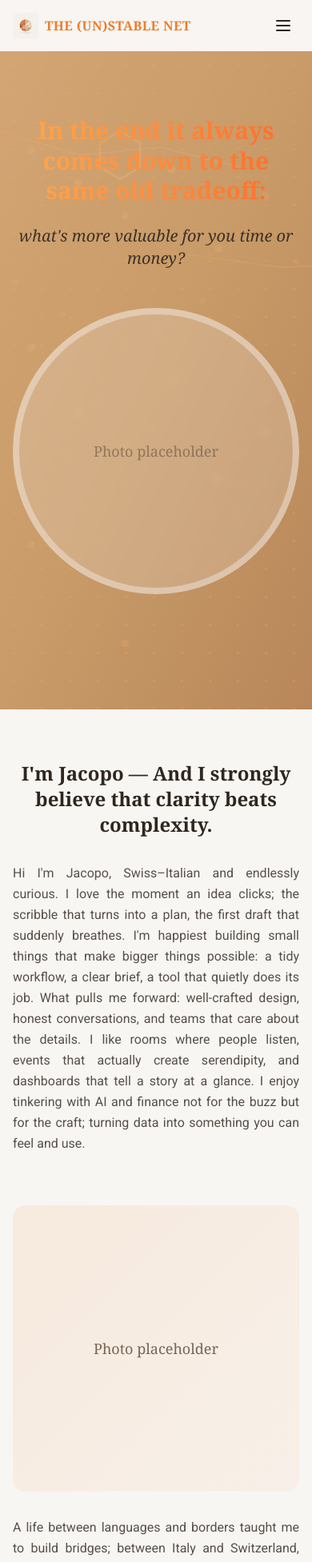
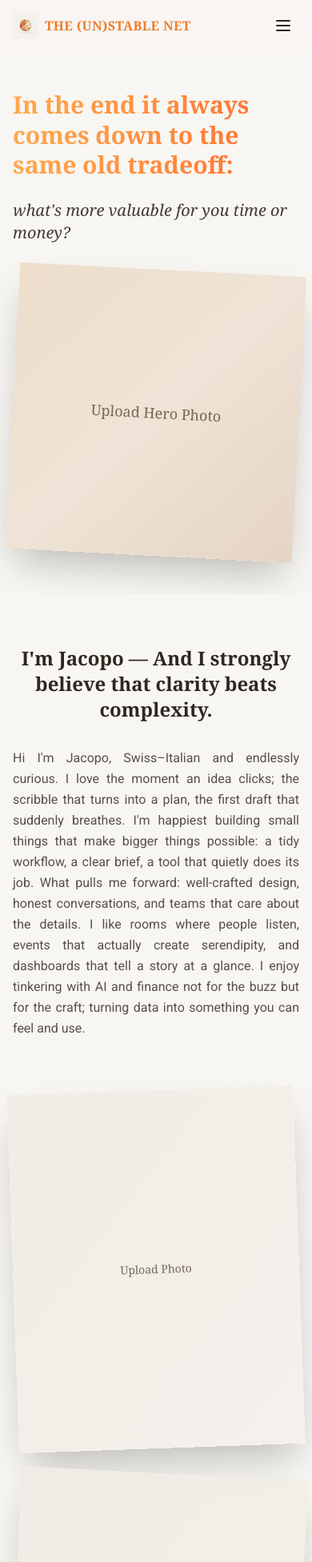
Before and after one commit to James-Git-Repo/eu-market-pulse, a React (Vite) app: page /about in a window 390 px wide. Shown: the top 1953 px of the page at 80% size. Built offline with nearby package versions, Linux system fonts and the light colour scheme; no server answers; the database is empty; the HTML template or start-up script is replaced by a standard one.

Commit message:
Refactor About page hero and images

```diff
--- a/src/pages/About.tsx
+++ b/src/pages/About.tsx
@@ -19,9 +19,15 @@ export default function About() {
   const [heroImage, setHeroImage] = useState("");
   const [gridImage, setGridImage] = useState("");
   const [communityImage, setCommunityImage] = useState("");
+  const [photo1, setPhoto1] = useState("");
+  const [photo2, setPhoto2] = useState("");
+  const [photo3, setPhoto3] = useState("");
   const [heroImageId, setHeroImageId] = useState<number | null>(null);
   const [gridImageId, setGridImageId] = useState<number | null>(null);
   const [communityImageId, setCommunityImageId] = useState<number | null>(null);
+  const [photo1Id, setPhoto1Id] = useState<number | null>(null);
+  const [photo2Id, setPhoto2Id] = useState<number | null>(null);
+  const [photo3Id, setPhoto3Id] = useState<number | null>(null);
   const { toast } = useToast();
 
   // Fetch images from Supabase on mount
@@ -36,6 +42,9 @@ export default function About() {
           const heroData = data.find((img) => img.name === "hero-photo");
           const gridData = data.find((img) => img.name === "grid-photo");
           const communityData = data.find((img) => img.name === "community-photo");
+          const photo1Data = data.find((img) => img.name === "photo1");
+          const photo2Data = data.find((img) => img.name === "photo2");
+          const photo3Data = data.find((img) => img.name === "photo3");
 
           if (heroData) {
             setHeroImage(heroData.image || "");
@@ -49,6 +58,18 @@ export default function About() {
             setCommunityImage(communityData.image || "");
             setCommunityImageId(communityData.id);
           }
+          if (photo1Data) {
+            setPhoto1(photo1Data.image || "");
+            setPhoto1Id(photo1Data.id);
+          }
+          if (photo2Data) {
+            setPhoto2(photo2Data.image || "");
+            setPhoto2Id(photo2Data.id);
+          }
+          if (photo3Data) {
+            setPhoto3(photo3Data.image || "");
+            setPhoto3Id(photo3Data.id);
+          }
         }
       } catch (error) {
         console.error("Error fetching images:", error);
@@ -58,7 +79,7 @@ export default function About() {
     fetchImages();
   }, []);
 
-  const handleImageUpload = async (e: React.ChangeEvent<HTMLInputElement>, imageType: "hero" | "grid" | "community") => {
+  const handleImageUpload = async (e: React.ChangeEvent<HTMLInputElement>, imageType: "hero" | "grid" | "community" | "photo1" | "photo2" | "photo3") => {
     const file = e.target.files?.[0];
     if (!file) return;
 
@@ -76,8 +97,12 @@ export default function About() {
       } = supabase.storage.from("article-images").getPublicUrl(filePath);
 
       // Update Supabase Covers table
-      const coverName = imageType === "hero" ? "hero-photo" : imageType === "grid" ? "grid-photo" : "community-photo";
-      const coverId = imageType === "hero" ? heroImageId : imageType === "grid" ? gridImageId : communityImageId;
+      const coverName = imageType;
+      const coverId = imageType === "hero" ? heroImageId :
+                      imageType === "grid" ? gridImageId :
+                      imageType === "community" ? communityImageId :
+                      imageType === "photo1" ? photo1Id :
+                      imageType === "photo2" ? photo2Id : photo3Id;
 
       if (coverId) {
         // Update existing record
@@ -99,23 +124,21 @@ export default function About() {
         if (insertError) throw insertError;
 
         if (newCover) {
-          if (imageType === "hero") {
-            setHeroImageId(newCover.id);
-          } else if (imageType === "grid") {
-            setGridImageId(newCover.id);
-          } else {
-            setCommunityImageId(newCover.id);
-          }
+          if (imageType === "hero") setHeroImageId(newCover.id);
+          else if (imageType === "grid") setGridImageId(newCover.id);
+          else if (imageType === "community") setCommunityImageId(newCover.id);
+          else if (imageType === "photo1") setPhoto1Id(newCover.id);
+          else if (imageType === "photo2") setPhoto2Id(newCover.id);
+          else if (imageType === "photo3") setPhoto3Id(newCover.id);
         }
       }
 
-      if (imageType === "hero") {
-        setHeroImage(publicUrl);
-      } else if (imageType === "grid") {
-        setGridImage(publicUrl);
-      } else {
-        setCommunityImage(publicUrl);
-      }
+      if (imageType === "hero") setHeroImage(publicUrl);
+      else if (imageType === "grid") setGridImage(publicUrl);
+      else if (imageType === "community") setCommunityImage(publicUrl);
+      else if (imageType === "photo1") setPhoto1(publicUrl);
+      else if (imageType === "photo2") setPhoto2(publicUrl);
+      else if (imageType === "photo3") setPhoto3(publicUrl);
 
       toast({
         title: "Image uploaded",
@@ -163,153 +186,46 @@ export default function About() {
     <>
       {/* Main Content */}
       <main className="flex-1">
-        {/* Hero Section with Title */}
-        <div className="relative py-20 md:py-32 overflow-hidden">
-          {/* Base gradient background */}
-          <div className="absolute inset-0 bg-gradient-to-br from-[#D4A574] via-[#C89B68] to-[#B8865A] dark:from-[#2a1f15] dark:via-[#3d2a1a] dark:to-[#1f1812]" />
+        {/* Split Hero Section - Half Text, Half Photo */}
+        <div className="relative py-12 md:py-20 overflow-hidden">
+          <div className="container mx-auto px-4 relative z-10">
+            <div className="max-w-6xl mx-auto">
+              <div className="grid md:grid-cols-2 gap-8 md:gap-12 items-center">
+                {/* Left: Title Text */}
+                <div className="order-1">
+                  <h1 className="text-3xl md:text-5xl font-bold font-body mb-6 bg-gradient-to-r from-[#FFA94D] via-[#FF8C3D] to-[#FF6B2B] bg-clip-text text-transparent leading-tight">
+                    In the end it always comes down to the same old tradeoff:
+                  </h1>
+                  <p className="text-xl md:text-2xl font-body text-foreground/90 italic">
+                    what's more valuable for you time or money?
+                  </p>
+                </div>
 
-          {/* Circuit board pattern overlay */}
-          <svg className="absolute inset-0 w-full h-full opacity-40" xmlns="http://www.w3.org/2000/svg">
-            <defs>
-              <linearGradient id="circuitGrad" x1="0%" y1="0%" x2="100%" y2="100%">
-                <stop offset="0%" stopColor="#FFA94D" stopOpacity="0.9" />
-                <stop offset="50%" stopColor="#FFBE7B" stopOpacity="0.7" />
-                <stop offset="100%" stopColor="#FFD6A5" stopOpacity="0.5" />
-              </linearGradient>
-            </defs>
-
-            {/* Vertical circuit lines */}
-            <g className="animate-pulse-slow">
-              <line x1="10%" y1="0" x2="10%" y2="100%" stroke="url(#circuitGrad)" strokeWidth="2" />
-              <circle cx="10%" cy="15%" r="5" fill="url(#circuitGrad)" />
-              <circle cx="10%" cy="45%" r="5" fill="url(#circuitGrad)" />
-              <circle cx="10%" cy="75%" r="5" fill="url(#circuitGrad)" />
-
-              <line x1="25%" y1="0" x2="25%" y2="85%" stroke="url(#circuitGrad)" strokeWidth="2" />
-              <circle cx="25%" cy="20%" r="5" fill="url(#circuitGrad)" />
-              <circle cx="25%" cy="55%" r="5" fill="url(#circuitGrad)" />
-
-              <line x1="40%" y1="0" x2="40%" y2="100%" stroke="url(#circuitGrad)" strokeWidth="2" />
-              <circle cx="40%" cy="25%" r="5" fill="url(#circuitGrad)" />
-              <circle cx="40%" cy="60%" r="5" fill="url(#circuitGrad)" />
-              <circle cx="40%" cy="90%" r="5" fill="url(#circuitGrad)" />
-
-              <line x1="55%" y1="0" x2="55%" y2="80%" stroke="url(#circuitGrad)" strokeWidth="2" />
-              <circle cx="55%" cy="18%" r="5" fill="url(#circuitGrad)" />
-              <circle cx="55%" cy="50%" r="5" fill="url(#circuitGrad)" />
-
-              <line x1="70%" y1="0" x2="70%" y2="100%" stroke="url(#circuitGrad)" strokeWidth="2" />
-              <circle cx="70%" cy="30%" r="5" fill="url(#circuitGrad)" />
-              <circle cx="70%" cy="65%" r="5" fill="url(#circuitGrad)" />
-
-              <line x1="85%" y1="0" x2="85%" y2="90%" stroke="url(#circuitGrad)" strokeWidth="2" />
-              <circle cx="85%" cy="22%" r="5" fill="url(#circuitGrad)" />
-              <circle cx="85%" cy="58%" r="5" fill="url(#circuitGrad)" />
-            </g>
-
-            {/* Horizontal connecting lines */}
-            <g className="animate-pulse-slow" style={{ animationDelay: "0.5s" }}>
-              <line x1="0" y1="20%" x2="100%" y2="20%" stroke="url(#circuitGrad)" strokeWidth="2" />
-              <line x1="15%" y1="50%" x2="95%" y2="50%" stroke="url(#circuitGrad)" strokeWidth="2" />
-              <line x1="0" y1="75%" x2="85%" y2="75%" stroke="url(#circuitGrad)" strokeWidth="2" />
-              <line x1="20%" y1="90%" x2="100%" y2="90%" stroke="url(#circuitGrad)" strokeWidth="2" />
-            </g>
-
-            {/* Hexagon shapes */}
-            <g className="animate-float">
-              <polygon
-                points="150,100 175,115 175,145 150,160 125,145 125,115"
-                fill="none"
-                stroke="url(#circuitGrad)"
-                strokeWidth="2.5"
-              />
-              <polygon
-                points="450,250 485,272 485,316 450,338 415,316 415,272"
-                fill="none"
-                stroke="url(#circuitGrad)"
-                strokeWidth="2.5"
-              />
-              <polygon
-                points="800,150 830,167 830,201 800,218 770,201 770,167"
-                fill="none"
-                stroke="url(#circuitGrad)"
-                strokeWidth="2.5"
-              />
-            </g>
-
-            {/* Diagonal circuit paths */}
-            <g className="animate-pulse-slow" style={{ animationDelay: "1s" }}>
-              <path d="M 0 100 L 100 130 L 200 120 L 300 145" stroke="url(#circuitGrad)" strokeWidth="2" fill="none" />
-              <path
-                d="M 200 250 L 350 270 L 500 265 L 650 280"
-                stroke="url(#circuitGrad)"
-                strokeWidth="2"
-                fill="none"
-              />
-            </g>
-
-            {/* Additional connection nodes */}
-            <g className="animate-pulse-slow" style={{ animationDelay: "1.5s" }}>
-              <circle cx="5%" cy="35%" r="4" fill="url(#circuitGrad)" />
-              <circle cx="20%" cy="40%" r="4" fill="url(#circuitGrad)" />
-              <circle cx="35%" cy="28%" r="4" fill="url(#circuitGrad)" />
-              <circle cx="50%" cy="42%" r="4" fill="url(#circuitGrad)" />
-              <circle cx="65%" cy="38%" r="4" fill="url(#circuitGrad)" />
-              <circle cx="80%" cy="45%" r="4" fill="url(#circuitGrad)" />
-              <circle cx="95%" cy="32%" r="4" fill="url(#circuitGrad)" />
-            </g>
-          </svg>
-
-          {/* Subtle dot grid overlay */}
-          <div
-            className="absolute inset-0 opacity-25"
-            style={{
-              backgroundImage: `radial-gradient(circle at center, #FFA94D 1.5px, transparent 1.5px)`,
-              backgroundSize: "35px 35px",
-              animation: "grid-move 25s linear infinite",
-            }}
-          />
-
-          <div className="container mx-auto px-4 relative z-10">
-            <div className="max-w-5xl mx-auto">
-              <div className="grid md:grid-cols-2 gap-12 items-center mb-16">
-                {/* Photo Space - Left */}
-                <div className="order-2 md:order-1">
-                  <div className="relative aspect-square rounded-full overflow-hidden bg-background/20 backdrop-blur-sm border-8 border-background/40">
+                {/* Right: Hero Photo */}
+                <div className="order-2 relative">
+                  <div className="relative aspect-square transform rotate-3 hover:rotate-0 transition-transform duration-300">
                     {heroImage ? (
-                      <img src={heroImage} alt="Profile" className="w-full h-full object-cover" />
+                      <img src={heroImage} alt="Profile" className="w-full h-full object-cover shadow-2xl" />
                     ) : (
-                      <div className="absolute inset-0 flex items-center justify-center text-foreground/40 text-lg font-body">
-                        Photo placeholder
+                      <div className="w-full h-full bg-gradient-to-br from-[#D4A574]/30 via-[#C89B68]/20 to-[#B8865A]/30 flex items-center justify-center shadow-2xl">
+                        <span className="text-muted-foreground text-lg font-body">Upload Hero Photo</span>
                       </div>
                     )}
                     {isEditorMode && (
-                      <label className="absolute bottom-4 right-4 cursor-pointer">
+                      <label className="absolute -top-2 -right-2 cursor-pointer z-10">
                         <input
                           type="file"
                           accept="image/*"
                           onChange={(e) => handleImageUpload(e, "hero")}
                           className="hidden"
                         />
-                        <Button size="sm" variant="secondary" asChild>
-                          <span>
+                        <Button size="sm" variant="secondary">
                           <Upload className="w-4 h-4 mr-2" />
                           Upload
-                          </span>
                         </Button>
                       </label>
                     )}
                   </div>
-                </div>
-
-                {/* Title - Right */}
-                <div className="order-1 md:order-2 text-center md:text-left">
-                  <h1 className="text-3xl md:text-5xl font-bold font-body mb-6 bg-gradient-to-r from-[#FFA94D] via-[#FF8C3D] to-[#FF6B2B] bg-clip-text text-transparent leading-tight">
-                    In the end it always comes down to the same old tradeoff:
-                  </h1>
-                  <p className="text-xl md:text-2xl font-body text-foreground/90 italic">
-                    what's more valuable for you time or money?
-                  </p>
                 </div>
               </div>
             </div>
@@ -339,33 +255,43 @@ export default function About() {
                 </div>
               </div>
 
-              {/* Photo Grid Section */}
-              <div className="grid md:grid-cols-2 gap-8 mb-16">
-                <div className="bg-gradient-to-br from-primary/10 to-primary/5 rounded-2xl p-8 aspect-square flex items-center justify-center relative overflow-hidden group hover:scale-[1.02] transition-transform duration-300">
-                  {gridImage ? (
-                    <img src={gridImage} alt="About" className="w-full h-full object-cover rounded-lg" />
+              {/* Photo Grid Section - Angled, No Frames */}
+              <div className="grid md:grid-cols-3 gap-8 mb-16">
+                {[
+                  { image: photo1, id: photo1Id, type: 'photo1' as const, rotation: '-rotate-2' },
+                  { image: photo2, id: photo2Id, type: 'photo2' as const, rotation: 'rotate-3' },
+                  { image: photo3, id: photo3Id, type: 'photo3' as const, rotation: '-rotate-1' },
+                ].map((photo) => (
+                  <div key={photo.type} className="relative">
+                    <div className={`aspect-[4/5] overflow-hidden shadow-2xl transform ${photo.rotation} hover:rotate-0 transition-all duration-300 hover:scale-105`}>
+                      {photo.image ? (
+                        <img src={photo.image} alt={`Photo ${photo.type}`} className="w-full h-full object-cover" />
                       ) : (
-                    <span className="text-muted-foreground text-lg font-body">Photo placeholder</span>
+                        <div className="w-full h-full bg-gradient-to-br from-muted to-muted/50 flex items-center justify-center">
+                          <span className="text-muted-foreground text-sm font-body">Upload Photo</span>
+                        </div>
                       )}
+                    </div>
                     {isEditorMode && (
-                    <label className="absolute bottom-4 right-4 cursor-pointer">
+                      <label className="absolute -top-2 -right-2 cursor-pointer z-10">
                         <input
                           type="file"
                           accept="image/*"
-                        onChange={(e) => handleImageUpload(e, "grid")}
+                          onChange={(e) => handleImageUpload(e, photo.type)}
                           className="hidden"
                         />
-                      <Button size="sm" variant="secondary" asChild>
-                        <span>
+                        <Button size="sm" variant="secondary">
                           <Upload className="w-4 h-4 mr-2" />
                           Upload
-                        </span>
                         </Button>
                       </label>
                     )}
                   </div>
-                <div className="flex flex-col justify-center space-y-6 animate-fade-in">
-                  <div className="prose prose-lg max-w-none text-foreground/80">
+                ))}
+              </div>
+
+              {/* Text Section */}
+              <div className="mb-16 prose prose-lg max-w-none text-foreground/80">
                 <p className="leading-relaxed text-justify">
                   A life between languages and borders taught me to build bridges; between Italy and Switzerland,
                   between ideas and execution, between vision and everyday habits. I care about clarity, momentum,
@@ -379,32 +305,28 @@ export default function About() {
                   here.
                 </p>
               </div>
-                </div>
-              </div>
 
               {/* Community Section with Cover Image */}
               <div className="mb-16 space-y-8">
-                <div className="relative rounded-2xl overflow-hidden h-64 md:h-96 group">
+                <div className="relative overflow-hidden h-64 md:h-96 shadow-2xl transform -rotate-1 hover:rotate-0 transition-transform duration-300">
                   {communityImage ? (
-                    <img src={communityImage} alt="Community" className="w-full h-full object-cover transition-transform duration-500 group-hover:scale-105" />
+                    <img src={communityImage} alt="Community" className="w-full h-full object-cover" />
                   ) : (
                     <div className="w-full h-full bg-gradient-to-br from-[#D4A574]/30 via-[#C89B68]/20 to-[#B8865A]/30 flex items-center justify-center">
                       <span className="text-muted-foreground text-lg font-body">Community Cover Image</span>
                     </div>
                   )}
                   {isEditorMode && (
-                    <label className="absolute bottom-4 right-4 cursor-pointer z-10">
+                    <label className="absolute -top-2 -right-2 cursor-pointer z-10">
                       <input
                         type="file"
                         accept="image/*"
                         onChange={(e) => handleImageUpload(e, "community")}
                         className="hidden"
                       />
-                      <Button size="sm" variant="secondary" asChild>
-                        <span>
+                      <Button size="sm" variant="secondary">
                         <Upload className="w-4 h-4 mr-2" />
                         Upload
-                        </span>
                       </Button>
                     </label>
                   )}
@@ -420,9 +342,28 @@ export default function About() {
                   <p className="leading-relaxed text-justify mb-6">
                     This is a living project. I ship small improvements often: new briefs, tighter frameworks, practical AI workflows to try, and occasional deep dives from a European perspective, mostly Switzerland and Italy. Expect short, readable pieces that cut through noise, simple tools you can reuse with your team, and reflections that stay close to real world constraints and the next step. The goal is always the same: turn scattered signals into something helpful you can apply this week.
                   </p>
-                  <p className="leading-relaxed text-justify">
+                  <p className="leading-relaxed text-justify mb-6">
                     If that resonates, follow along, ask questions, challenge assumptions and share what you are learning. Your feedback, corrections and ideas shape what comes next: features, formats and topics. I will keep it practical, collaborative and kind, so we can make the work better together.
                   </p>
+                </div>
+
+                {/* Contribution and Resources Buttons */}
+                <div className="flex flex-wrap gap-4 justify-center pt-4">
+                  <Button
+                    size="lg"
+                    className="shadow-lg hover:shadow-xl transition-shadow"
+                    onClick={() => window.location.href = '/contribute'}
+                  >
+                    Contribute Your Ideas
+                  </Button>
+                  <Button
+                    size="lg"
+                    variant="outline"
+                    className="shadow-lg hover:shadow-xl transition-shadow"
+                    onClick={() => window.location.href = '/articles'}
+                  >
+                    Browse Resources
+                  </Button>
                 </div>
               </div>
 
```
Lines whose indentation alone changed are shown as unchanged.
